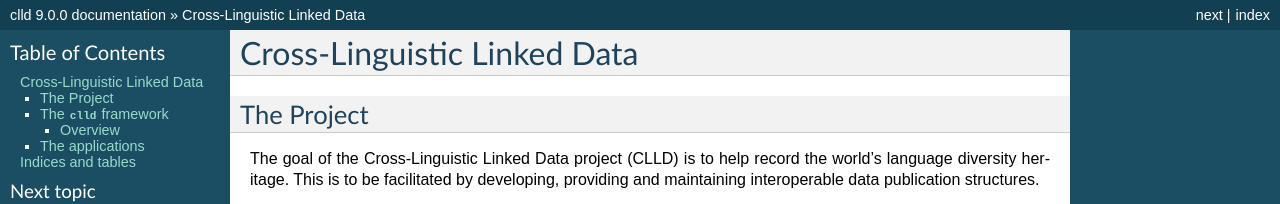
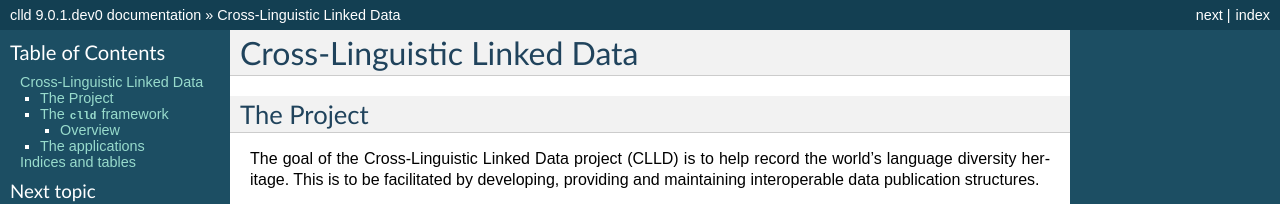
Before and after one commit to clld/clld, a Sphinx documentation site: the page built from docs/index.rst, in a window 1280 px wide and 900 px high. Shown: the top 204 px of the window. Built offline with Sphinx 7.4.7, drawn with Linux system fonts in a browser that asks for light colours; some of the changed text lies outside the part shown.

Commit message:
bump version for development

```diff
--- a/docs/conf.py
+++ b/docs/conf.py
@@ -51,10 +51,10 @@ copyright = u'Max Planck Society'
 # built documents.
 #
 # The full version, including alpha/beta/rc tags.
-release = '9.0.0'
+release = '9.0.1.dev0'
 
 # The short X.Y version.
-version = '9.0.0'
+version = '9.0.1.dev0'
 
 # The language for content autogenerated by Sphinx. Refer to documentation
 # for a list of supported languages.
--- a/setup.py
+++ b/setup.py
@@ -3,7 +3,7 @@ from setuptools import setup, find_packages
 
 setup(
     name='clld',
-    version='9.0.0',
+    version='9.0.1.dev0',
     description=(
         'Python library supporting the development of cross-linguistic databases'),
     long_description=open('README.md').read(),
--- a/src/clld/__init__.py
+++ b/src/clld/__init__.py
@@ -3,7 +3,7 @@ import collections
 from clld.db.models import common
 from clld import interfaces
 
-__version__ = "9.0.0"
+__version__ = "9.0.1.dev0"
 
 
 class Resource(collections.namedtuple('Resource', 'name model interface with_index with_rdfdump')):
```
